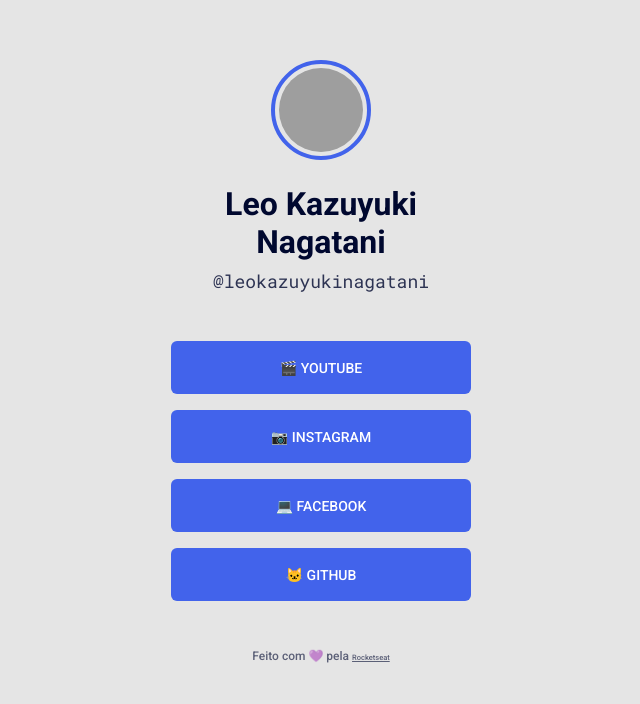
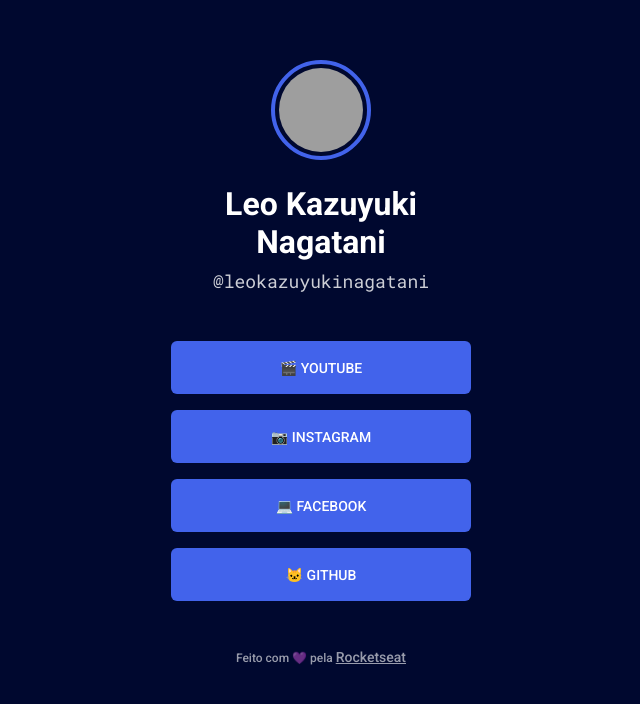
Before and after one commit to leokazuyukinagatani/rocket-link, a plain HTML site: page index.html in a window 1280 px wide. Shown: the whole page, without its empty margins (319-959 px from the left). Drawn offline with Linux system fonts and the light colour scheme; grey boxes are pictures that could not be loaded.

Commit message:
feature: thema

```diff
--- a/index.html
+++ b/index.html
@@ -10,7 +10,7 @@
   <link rel="stylesheet" href="style.css">
   <link href="https://fonts.googleapis.com/css2?family=Roboto+Mono&family=Roboto:wght@500;700&display=swap" rel="stylesheet">
 </head>
-<body>
+<body class="dark-blue">
   <div class="container">
 
     <img  src="https://github.com/leokazuyukinagatani.png"
--- a/style.css
+++ b/style.css
@@ -6,17 +6,22 @@
 }
 
 :root {
-  --fc-primary: #00082F;
-  --fc-secondary: #FFFFFF;
-  --bg-primary: #E5E5E5;
-  --btn-primary: #4263EB;
+  --bg-color: #E5E5E5;
+  --text-color: #020202;
+  --primary-color: #4263EB;
+  --primary-color-dark: #5e7cf5;
+}
+
+body.dark-blue {
+  --bg-color: #00082F;
+  --text-color: #FFF;
 }
 
 body {
-  background: var(--bg-primary);
+  background: var(--bg-color);
   font-family: 'Roboto', sans-serif;
+  color: var(--text-color);
 }
-
 
 .container {
   text-align: center;
@@ -33,12 +38,11 @@ img.avatar {
   width: 10rem;
   height: 10rem;
   padding: 4px;
-  border: var(--btn-primary) solid 4px;
+  border: var(--primary-color) solid 4px;
 }
 
 h1 {
   font-size: 3.2rem;
-  color: var(--fc-primary);
   margin-top: 2.4rem;
   margin-bottom: .8rem;
 
@@ -46,7 +50,6 @@ h1 {
 
 .username {
   font-family: 'Roboto Mono', monospace;
-  color: var(--fc-primary);
   opacity: 0.8;
   font-size: 1.8rem;
 }
@@ -63,8 +66,8 @@ ul li a {
   display: flex;
   align-items: center;
   justify-content: center;
-  background: var(--btn-primary);
-  color: var(--fc-secondary);
+  background: var(--primary-color);
+  color: white;
   text-transform: uppercase;
   font-size: 1.4rem;
 
@@ -75,16 +78,16 @@ ul li a {
 }
 
 ul li a:hover {
-  background: #5e7cf5;
+  background: var(--primary-color-dark);
 }
 
 footer {
   font-size: 1.2rem;
   font-weight: 500;
-  color: var(--fc-primary);
   opacity: 0.6;
 }
 
 footer a {
-  color: var(--fc-primary);
+  font-size: 1.4rem;
+  color: var(--text-color);
 }
```
